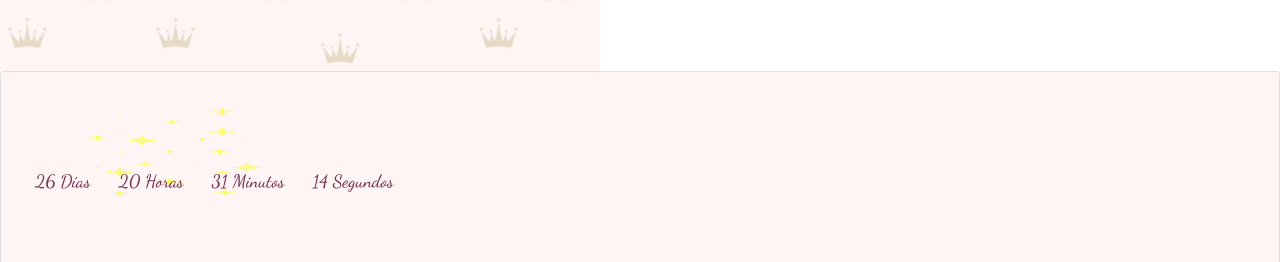
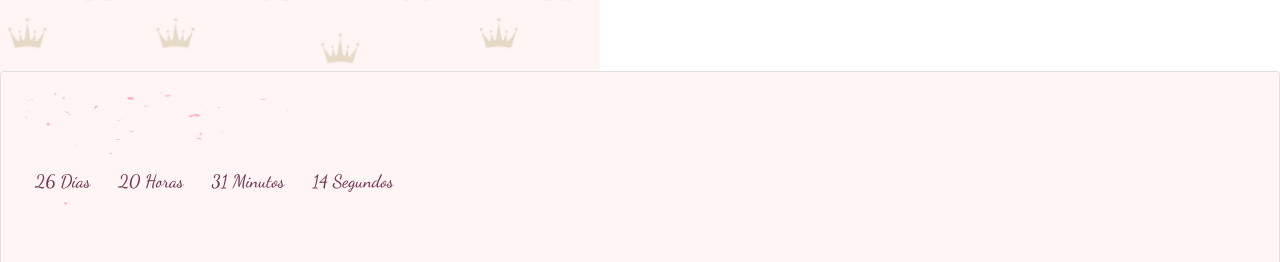
Before and after one commit to AbbiBruno/cardAnita, a plain HTML site: page index.html in a window 1280 px wide. Shown: the part 1322-1584 px from the top of the page. Drawn offline with nearby package versions, Linux system fonts and the light colour scheme.

Commit message:
cambio de gif

```diff
--- a/index.html
+++ b/index.html
@@ -31,7 +31,7 @@
 <div class="card">
   <img src="./assets/audio1.png" class="card-img" alt="...">
   <div class="card-img-overlay">
-      <img src="./assets/glitter.gif" class="gifflower1" width="300" height="120"  alt="...">
+      <img src="./assets/picmix.com_2597488.gif" class="gifflower1" width="300" height="120"  alt="...">
       <div class="card-img-overlay">    <div id="countdown"></div></div>
 
 
```
Also changed, not shown: assets/picmix.com_2597488.gif (added).
